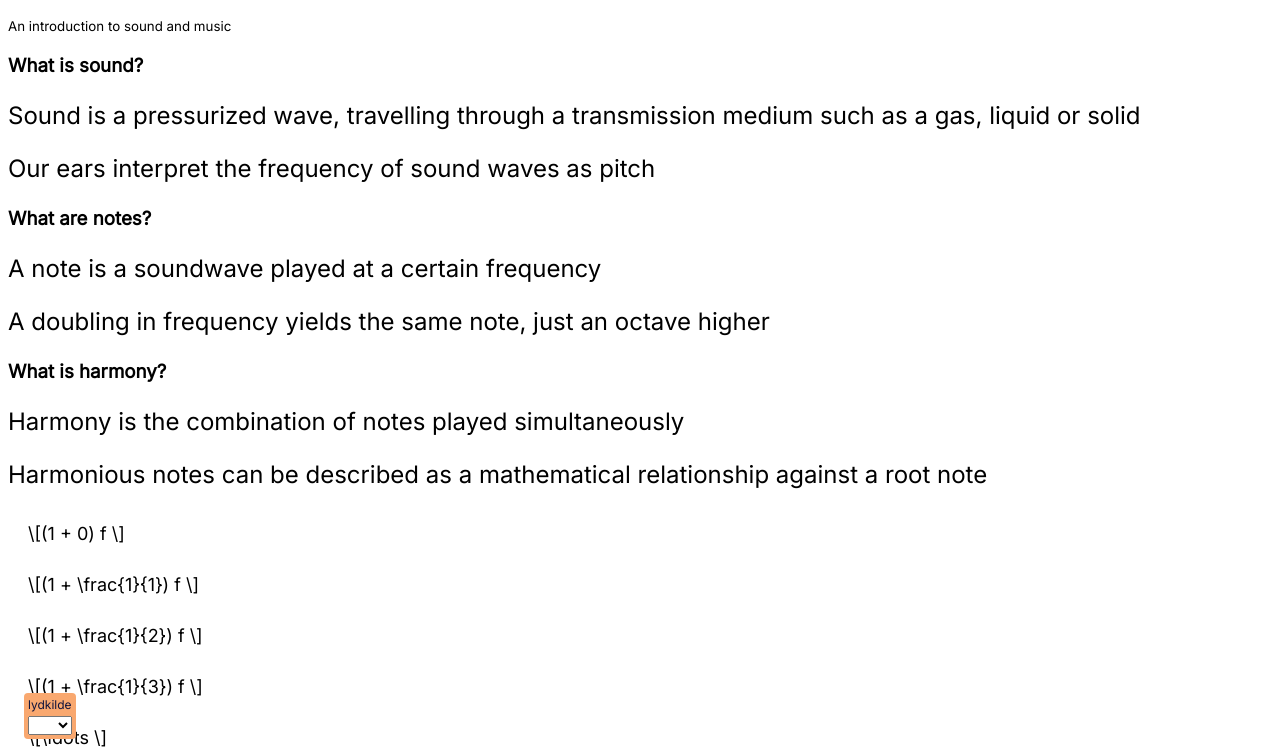
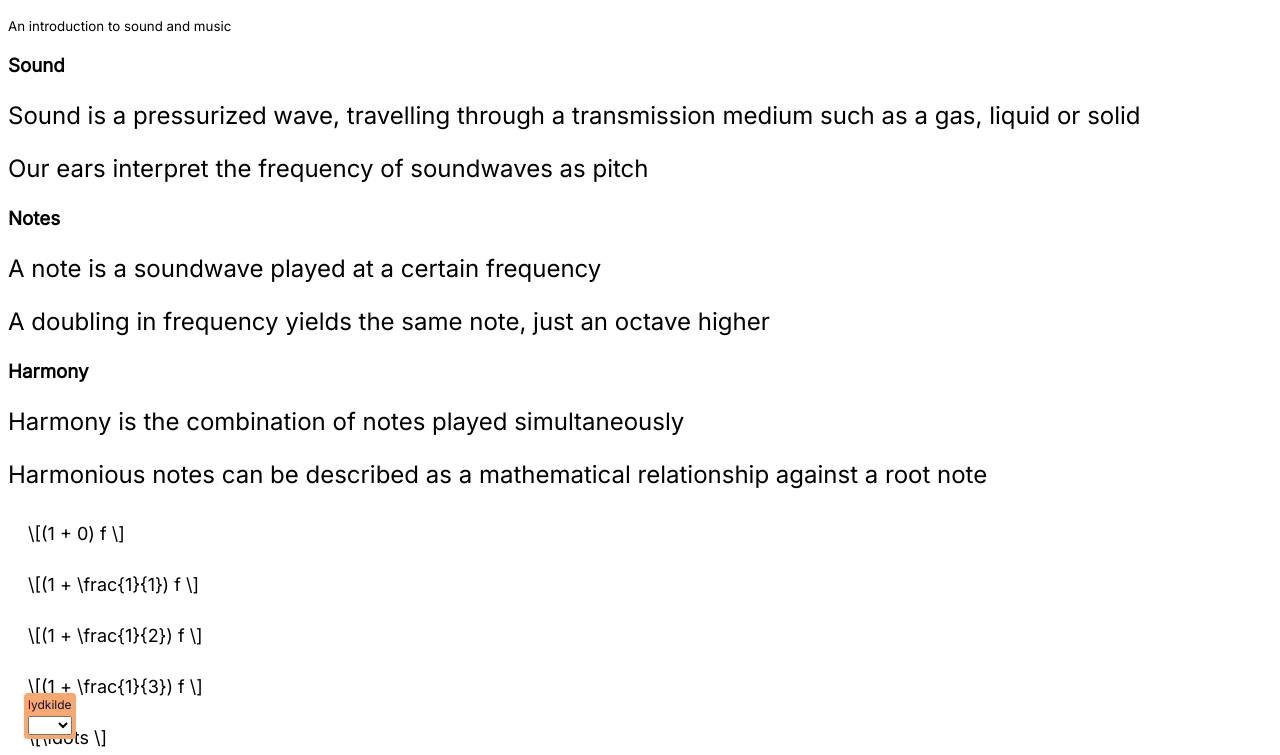
Before and after one commit to HaakonSvane/the-rusty-synthesizer, a website built with Vite: page presentation/index.html in a window 1280 px wide. Shown: the part 45-800 px from the top of the page. Built offline with nearby package versions, Linux system fonts and the light colour scheme; no server answers; what reveal.js would draw is missing.

Commit message:
change a couple of words in the presentation

```diff
--- a/presentation/index.html
+++ b/presentation/index.html
@@ -31,20 +31,20 @@
 
       <section data-background-color="#11133C">
         <section>
-          <h3>What is sound?</h3>
+          <h3>Sound</h3>
           <p>Sound is a pressurized wave, travelling through a transmission
             medium such as a gas, liquid or solid</p>
-          <p class="fragment">Our ears interpret the frequency of sound waves as pitch</p>
+          <p class="fragment">Our ears interpret the frequency of soundwaves as pitch</p>
         </section>
 
         <section>
-          <h3>What are notes?</h3>
+          <h3>Notes</h3>
           <p>A note is a soundwave played at a certain frequency</p>
           <p class="fragment">A doubling in frequency yields the same note, just an octave higher</p>
         </section>
 
         <section>
-          <h3>What is harmony?</h3>
+          <h3>Harmony</h3>
           <p>Harmony is the combination of notes played simultaneously</p>
           <div class="fragment">
             <p>Harmonious notes can be described as a mathematical relationship against a root note</p>
```
